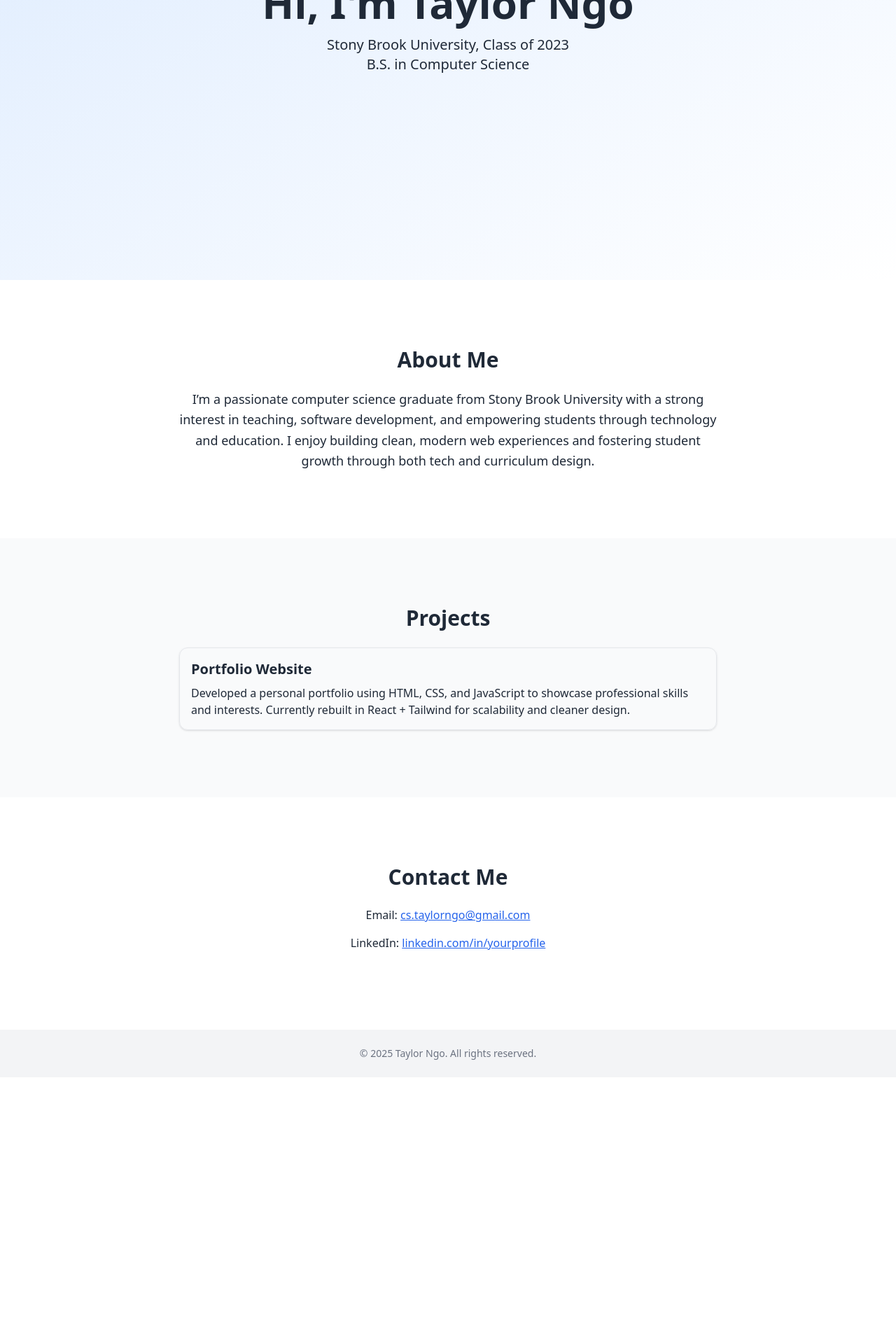
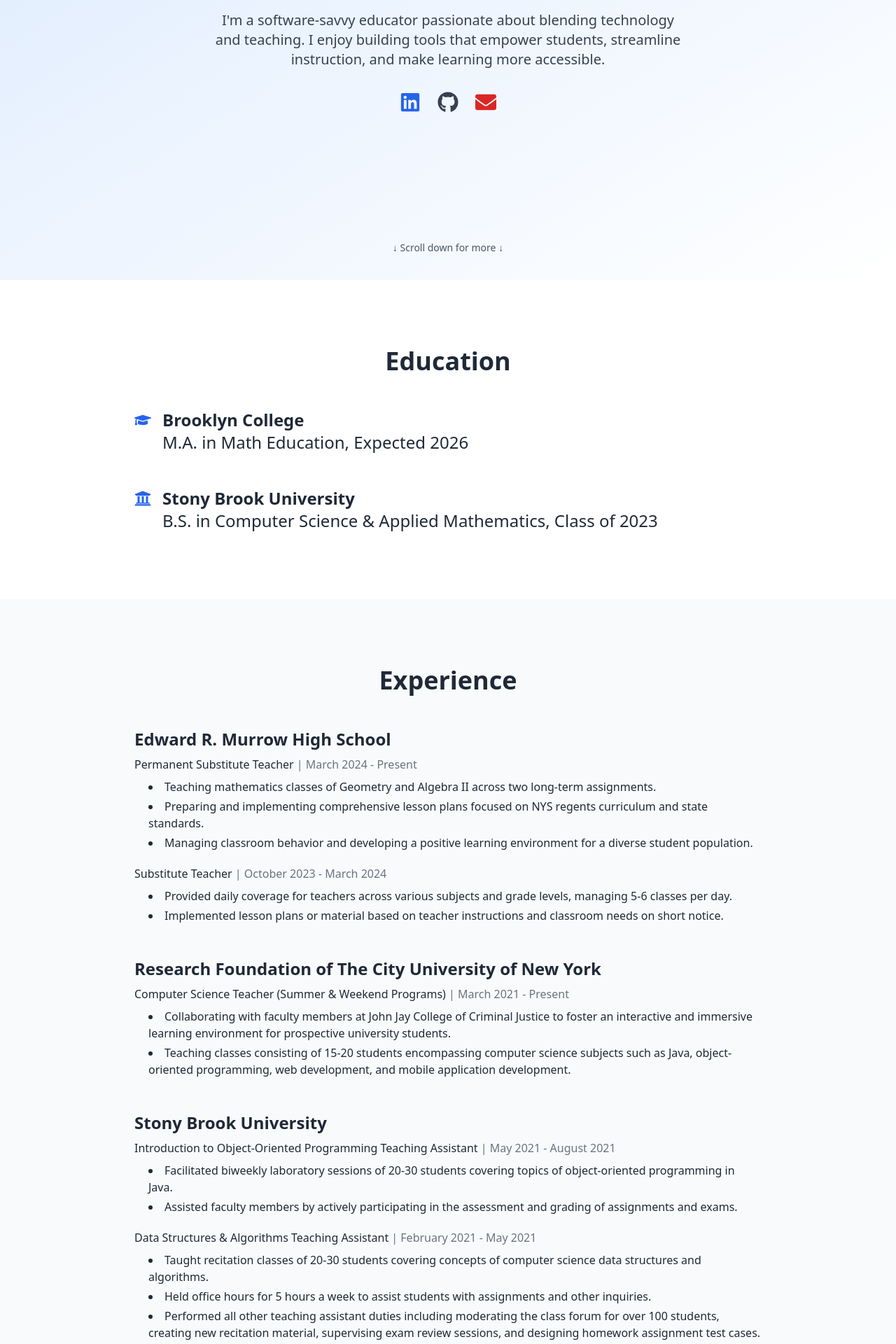
Before and after one commit to tayylorngo/portfolio, a React (Vite) app: page / in a window 1280 px wide. Shown: the part 400-2320 px from the top of the page at 70% size. Before the commit the page ends 1939 px from the top, so only its background shows below. Built offline with nearby package versions, Linux system fonts and the light colour scheme.

Commit message:
updated info

```diff
--- a/src/App.jsx
+++ b/src/App.jsx
@@ -1,51 +1,188 @@
 import React, { useEffect } from "react";
+import { FaLinkedin, FaGithub, FaEnvelope, FaUniversity, FaGraduationCap } from "react-icons/fa";
 
 export default function TeachingPortfolio() {
   useEffect(() => {
-    document.documentElement.classList.add("scroll-smooth");
+    document.documentElement.style.scrollBehavior = "smooth";
   }, []);
 
   return (
     <main className="font-sans text-gray-800">
       {/* Navbar */}
       <nav className="fixed top-0 left-0 w-full bg-white shadow z-50 px-6 py-4 flex justify-between items-center">
-        <div className="text-xl font-bold">Taylor Ngo</div>
+        <div className="text-xl font-bold"><a href="#hero" className="hover:text-blue-600">Taylor Ngo</a></div>
         <div className="space-x-6">
-          <a href="#about" className="hover:text-blue-600">About</a>
+          <a href="#education" className="hover:text-blue-600">Education</a>
+          <a href="#experience" className="hover:text-blue-600">Experience</a>
           <a href="#projects" className="hover:text-blue-600">Projects</a>
           <a href="#contact" className="hover:text-blue-600">Contact</a>
         </div>
       </nav>
 
       <section id="hero" className="h-screen flex flex-col justify-center items-center bg-gradient-to-br from-blue-100 to-white text-center px-4 pt-20">
-        <h1 className="text-4xl md:text-6xl font-bold mb-4">Hi, I'm Taylor Ngo</h1>
-        <p className="text-lg md:text-xl max-w-xl">Stony Brook University, Class of 2023<br />B.S. in Computer Science</p>
+        <h1 className="text-5xl md:text-7xl font-bold mb-6">Hi, I'm Taylor</h1>
+        <p className="text-lg md:text-xl max-w-2xl text-gray-700">
+          I'm a software-savvy educator passionate about blending technology and teaching. I enjoy building tools that empower students, streamline instruction, and make learning more accessible.
+        </p>
+        <div className="mt-8 flex space-x-6 text-3xl">
+          <a href="https://www.linkedin.com/in/taylor-ngo/" target="_blank" rel="noopener noreferrer" className="text-blue-600 hover:text-blue-800">
+            <FaLinkedin />
+          </a>
+          <a href="https://github.com/tayylorngo" target="_blank" rel="noopener noreferrer" className="text-gray-700 hover:text-black">
+            <FaGithub />
+          </a>
+          <a href="mailto:cs.taylorngo@gmail.com" className="text-red-600 hover:text-red-800">
+            <FaEnvelope />
+          </a>
+        </div>
+        <div className="absolute bottom-8 text-sm text-gray-600 animate-bounce">
+          ↓ Scroll down for more ↓
+        </div>
       </section>
 
-      <section id="about" className="py-24 px-6 bg-white">
-        <h2 className="text-3xl font-semibold mb-6 text-center">About Me</h2>
-        <p className="max-w-3xl mx-auto text-lg leading-relaxed text-center">
-          I’m a passionate computer science graduate from Stony Brook University with a strong interest in teaching, software development, and empowering students through technology and education. I enjoy building clean, modern web experiences and fostering student growth through both tech and curriculum design.
-        </p>
-      </section>
+      <section id="education" className="py-24 px-6 bg-white">
+        <h2 className="text-4xl font-bold mb-12 text-center">Education</h2>
+        <div className="flex flex-col gap-12 max-w-4xl mx-auto text-xl md:text-2xl">
+          {/* Master's Degree */}
+          <div className="flex items-start space-x-4">
+            <FaGraduationCap className="text-2xl text-blue-600 mt-1" />
+            <div>
+              <h3 className="font-bold">Brooklyn College</h3>
+              <p>M.A. in Math Education, Expected 2026</p>
+            </div>
+          </div>
 
-      <section id="projects" className="py-24 px-6 bg-gray-50">
-        <h2 className="text-3xl font-semibold mb-6 text-center">Projects</h2>
-        <div className="max-w-3xl mx-auto">
-          <div className="border rounded-xl p-4 shadow hover:shadow-lg transition">
-            <h3 className="text-xl font-bold mb-2">Portfolio Website</h3>
-            <p>Developed a personal portfolio using HTML, CSS, and JavaScript to showcase professional skills and interests. Currently rebuilt in React + Tailwind for scalability and cleaner design.</p>
+          {/* Bachelor's Degree */}
+          <div className="flex items-start space-x-4">
+            <FaUniversity className="text-2xl text-blue-600 mt-1" />
+            <div>
+              <h3 className="font-bold">Stony Brook University</h3>
+              <p>B.S. in Computer Science & Applied Mathematics, Class of 2023</p>
+            </div>
           </div>
         </div>
       </section>
 
+      <section id="experience" className="py-24 px-6 bg-gray-50 text-xl md:text-2xl">
+        <h2 className="text-4xl font-bold mb-12 text-center">Experience</h2>
+        <div className="max-w-4xl mx-auto">
+          <div className="space-y-12">
+            <div>
+              <h4 className="font-bold mb-2">Edward R. Murrow High School</h4>
+              <p className="text-base mb-2">Permanent Substitute Teacher <span className="text-gray-500">| March 2024 - Present</span></p>
+              <ul className="list-disc list-inside text-base space-y-1 pl-5 mb-5">
+                <li>Teaching mathematics classes of Geometry and Algebra II across two long-term assignments.</li>
+                <li>Preparing and implementing comprehensive lesson plans focused on NYS regents curriculum and state standards.</li>
+                <li>Managing classroom behavior and developing a positive learning environment for a diverse student population.</li>
+              </ul>
+              <p className="text-base mb-2">Substitute Teacher <span className="text-gray-500">| October 2023 - March 2024</span></p>
+              <ul className="list-disc list-inside text-base space-y-1 pl-5">
+                <li>Provided daily coverage for teachers across various subjects and grade levels, managing 5-6 classes per day. </li>
+                <li>Implemented lesson plans or material based on teacher instructions and classroom needs on short notice.</li>
+              </ul>
+            </div>
+            <div>
+              <h4 className="font-bold mb-2">Research Foundation of The City University of New York</h4>
+              <p className="text-base mb-2">Computer Science Teacher (Summer & Weekend Programs)<span className="text-gray-500"> | March 2021 - Present</span></p>
+              <ul className="list-disc list-inside text-base space-y-1 pl-5 mb-5">
+                <li>Collaborating with faculty members at John Jay College of Criminal Justice to foster an interactive and immersive learning environment for prospective university students.</li>
+                <li>Teaching classes consisting of 15-20 students encompassing computer science subjects such as Java, object-oriented programming, web development, and mobile application development.</li>
+              </ul>
+            </div>
+            <div>
+              <h4 className="font-bold mb-2">Stony Brook University</h4>
+              <p className="text-base mb-2">Introduction to Object-Oriented Programming Teaching Assistant  <span className="text-gray-500">| May 2021 - August 2021</span></p>
+              <ul className="list-disc list-inside text-base space-y-1 pl-5 mb-5">
+                <li>Facilitated biweekly laboratory sessions of 20-30 students covering topics of object-oriented programming in Java.</li>
+                <li>Assisted faculty members by actively participating in the assessment and grading of assignments and exams.</li>
+              </ul>
+              <p className="text-base mb-2">Data Structures & Algorithms Teaching Assistant <span className="text-gray-500">| February 2021 - May 2021</span></p>
+              <ul className="list-disc list-inside text-base space-y-1 pl-5">
+                <li>Taught recitation classes of 20-30 students covering concepts of computer science data structures and algorithms.</li>
+                <li>Held office hours for 5 hours a week to assist students with assignments and other inquiries.</li>
+                <li>Performed all other teaching assistant duties including moderating the class forum for over 100 students,
+                  creating new recitation material, supervising exam review sessions, and designing homework assignment test cases.</li>
+              </ul>
+            </div>
+          </div>
+        </div>
+      </section>
+
+      <section id="projects" className="py-24 px-6 bg-white">
+        <h2 className="text-3xl font-semibold mb-6 text-center">Projects</h2>
+        <div className="grid gap-8 md:grid-cols-3 max-w-6xl mx-auto">
+      <div className="bg-white border rounded-xl shadow p-4">
+        <img src="https://images.pexels.com/photos/8443455/pexels-photo-8443455.jpeg" alt="Portfolio Website" className="rounded-lg mb-4 w-full h-40 object-cover" />
+        <h3 className="text-xl font-bold mb-2">Portfolio Website</h3>
+        <p className="text-sm mb-2">Built using React and Tailwind CSS to highlight personal and professional work in a clean, modern layout.</p>
+        <a href="https://www.taylorngo.com" target="_blank" rel="noopener noreferrer" className="text-blue-600 underline">View Project</a>
+      </div>
+      <div className="bg-white border rounded-xl shadow p-4">
+        <img src="https://images.pexels.com/photos/1556707/pexels-photo-1556707.jpeg" alt="Egg File Processor" className="rounded-lg mb-4 w-full h-40 object-cover" />
+        <h3 className="text-xl font-bold mb-2">Egg File Processor</h3>
+        <p className="text-sm mb-2">Automates grading comment generation for report cards using React and Python.</p>
+        <a href="https://eggfileprocessor.netlify.app/" target="_blank" rel="noopener noreferrer" className="text-blue-600 underline">View Project</a>
+      </div>
+      <div className="bg-white border rounded-xl shadow p-4">
+        <img src="https://images.pexels.com/photos/159213/hall-congress-architecture-building-159213.jpeg" alt="STEM Connect" className="rounded-lg mb-4 w-full h-40 object-cover" />
+        <h3 className="text-xl font-bold mb-2">STEM Connect</h3>
+        <p className="text-sm mb-2">Platform built for Waffle Hacks 2021 to connect educators with students. Won best hack for small businesses.</p>
+        <a href="https://stemconnect.netlify.app/" target="_blank" rel="noopener noreferrer" className="text-blue-600 underline">View Project</a>
+      </div>
+      <div className="bg-white border rounded-xl shadow p-4">
+        <img src="https://images.pexels.com/photos/6753471/pexels-photo-6753471.jpeg" alt="Ambulert" className="rounded-lg mb-4 w-full h-40 object-cover" />
+        <h3 className="text-xl font-bold mb-2">Ambulert</h3>
+        <p className="text-sm mb-2">Mobile app for alerting nearby drivers of emergency vehicles. Won best Twilio use at Hopper Hacks 2022.</p>
+        <a href="https://devpost.com/software/ambulert" target="_blank" rel="noopener noreferrer" className="text-blue-600 underline">View Project</a>
+      </div>
+      <div className="bg-white border rounded-xl shadow p-4">
+        <img src="https://images.pexels.com/photos/7092358/pexels-photo-7092358.jpeg" alt="Grading Sheet Sender" className="rounded-lg mb-4 w-full h-40 object-cover" />
+        <h3 className="text-xl font-bold mb-2">Grading Sheet Sender</h3>
+        <p className="text-sm mb-2">Python script to email grading sheets to students, built as a TA tool at Stony Brook University.</p>
+        <a href="https://github.com/tayylorngo/CSE214-Grading-Sheet-Sender" target="_blank" rel="noopener noreferrer" className="text-blue-600 underline">View Project</a>
+      </div>
+      <div className="bg-white border rounded-xl shadow p-4">
+        <img src="https://images.pexels.com/photos/3483098/pexels-photo-3483098.jpeg" alt="Asset Return Calculator" className="rounded-lg mb-4 w-full h-40 object-cover" />
+        <h3 className="text-xl font-bold mb-2">Yearly Asset Return Calculator</h3>
+        <p className="text-sm mb-2">Web app to calculate returns using real-time asset data from the FMP API.</p>
+        <a href="https://github.com/tayylorngo/yearly-asset-return-calculator" target="_blank" rel="noopener noreferrer" className="text-blue-600 underline">View Project</a>
+      </div>
+    </div>
+    <div className="mt-12 text-center">
+      <a
+        href="https://github.com/tayylorngo"
+        target="_blank"
+        rel="noopener noreferrer"
+        className="inline-flex items-center justify-center gap-2 bg-blue-600 text-white px-6 py-3 rounded-full shadow hover:bg-blue-700 transition"
+      >
+        <FaGithub className="w-5 h-5" />
+        More Projects
+      </a>
+    </div>
+      </section>
+
       <section id="contact" className="py-24 px-6 bg-white">
         <h2 className="text-3xl font-semibold mb-6 text-center">Contact Me</h2>
-        <div className="text-center">
-          <p className="mb-4">Email: <a href="mailto:cs.taylorngo@gmail.com" className="text-blue-600 underline">cs.taylorngo@gmail.com</a></p>
-          <p className="mb-4">LinkedIn: <a href="https://linkedin.com/in/yourprofile" className="text-blue-600 underline">linkedin.com/in/yourprofile</a></p>
+        <div className="text-center space-y-4 text-xl">
+          <div className="flex items-center justify-center gap-3">
+            <FaEnvelope className="text-red-600" />
+            <a href="mailto:cs.taylorngo@gmail.com" className="text-blue-600 underline">cs.taylorngo@gmail.com</a>
+          </div>
+          <div className="flex items-center justify-center gap-3">
+            <FaLinkedin className="text-blue-600" />
+            <a href="https://www.linkedin.com/in/taylor-ngo/" target="_blank" rel="noopener noreferrer" className="text-blue-600 underline">
+              linkedin.com/in/taylor-ngo/
+            </a>
+          </div>
+          <div className="flex items-center justify-center gap-3">
+            <FaGithub className="text-gray-700" />
+            <a href="https://github.com/tayylorngo" target="_blank" rel="noopener noreferrer" className="text-blue-600 underline">
+              github.com/tayylorngo
+            </a>
+          </div>
         </div>
       </section>
+
 
       <footer className="text-center py-6 bg-gray-100 text-sm text-gray-500">
         © {new Date().getFullYear()} Taylor Ngo. All rights reserved.
```
Also changed, not shown: package.json (+6 -1 lines), 1 other file (tests, documents, lock files or other folders).
